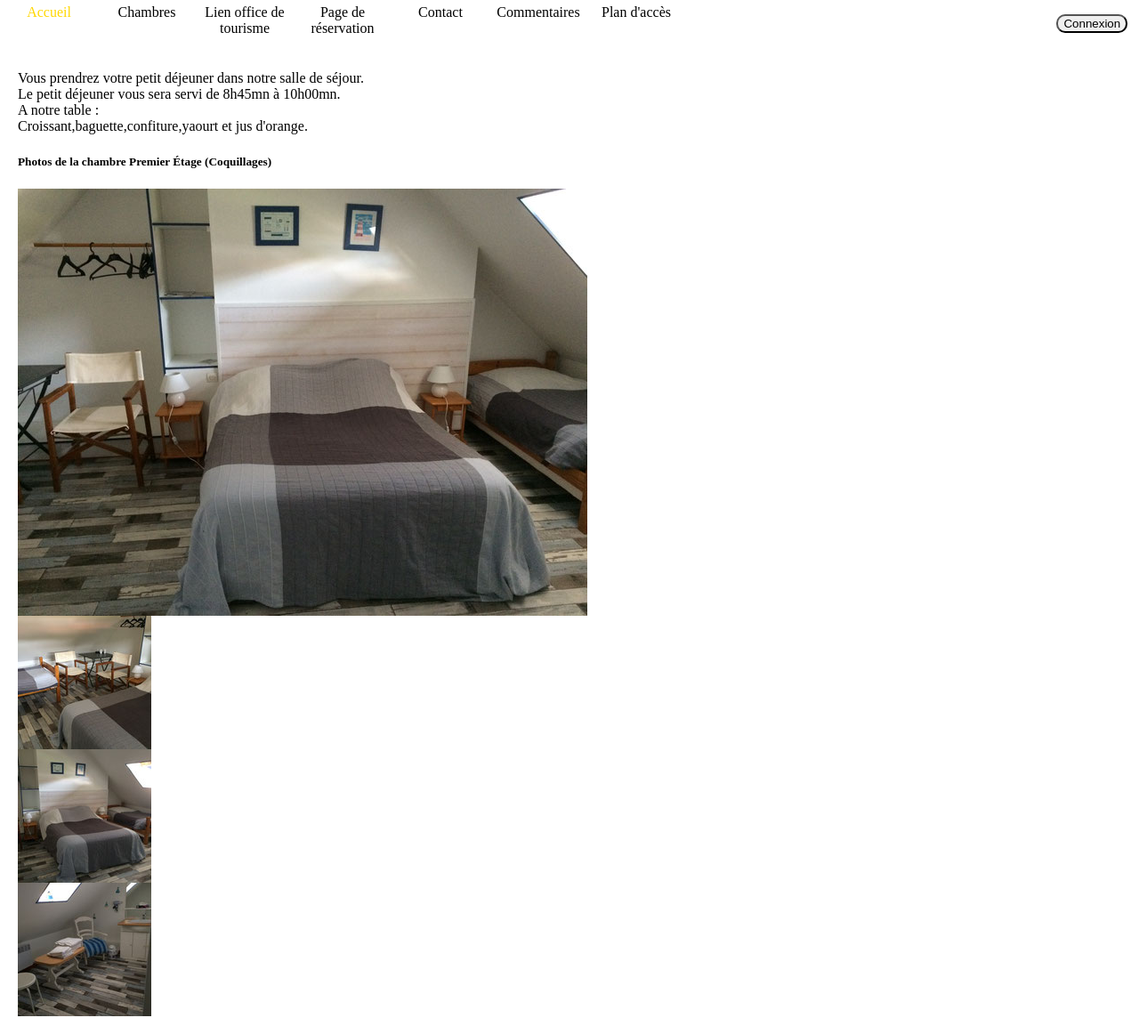
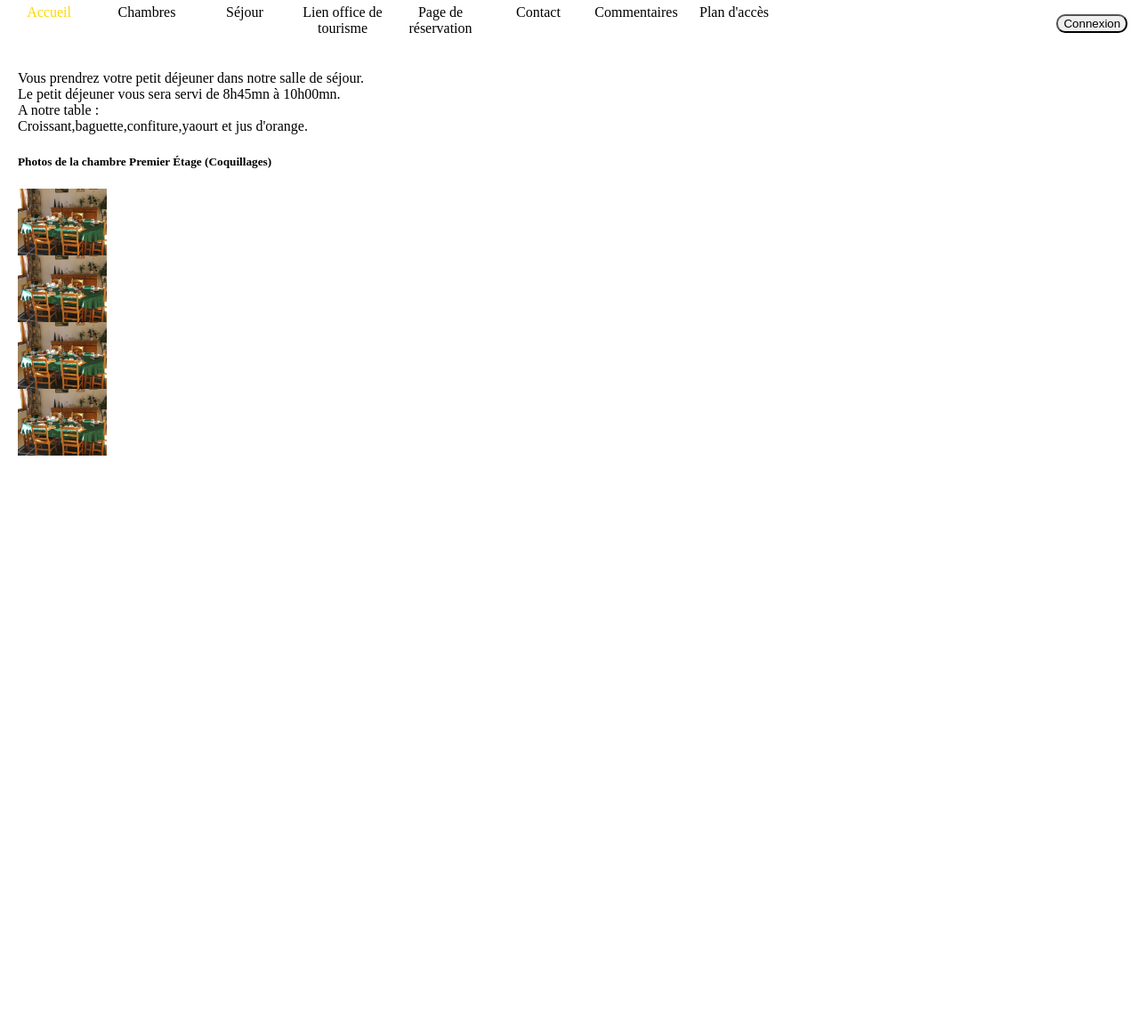
Before and after one commit to DameJu/hostroom, a PHP site: page /sejour.php in a window 1280 px wide. Shown: the whole page at 89% size. After the commit the page ends 512 px from the top, so only its background shows below. Run offline with PHP 8.4, Linux system fonts and the light colour scheme.

Commit message:
changement photos séjour

```diff
--- a/css/header.css
+++ b/css/header.css
@@ -63,6 +63,7 @@ button{
 
 
 /*parallax*/
+
 .parallax {
     background-image: url("./unknown.png");
     min-height: 500px;
@@ -80,3 +81,7 @@ button{
 
     padding: 20px;
 }
+
+img{
+    width: 100px;
+}
--- a/header.php
+++ b/header.php
@@ -17,6 +17,7 @@
                         <li><a href="#">Chambre 3</a></li>
                     </ul>
                 </li>
+                <li class="menu2"><a href="./sejour.php">Séjour</a></li>
                 <li class="menu2"><a href="#">Lien office de tourisme</a></li>
                 <li class="menu2"><a href="#">Page de réservation</a></li>
                 <li class="menu2"><a href="#">Contact</a></li>
--- a/sejour.php
+++ b/sejour.php
@@ -21,21 +21,21 @@ include './header.php';
         <section id="galerie">
             <div class="grid_container">
                 <div class="box grid_item">
-                    <img src="./images/chambre2etage.jpg">
+                    <img src="./images/23tabled.jpg.jpg">
 
                 </div>
 
                 <div class="box grid_item">
-                    <img src="./images/chambre2etage1.jpg">
+                    <img src="./images/23tabled.jpg.jpg">
 
                 </div>
 
                 <div class="box grid_item">
-                    <img src="./images/chambre2etage2.jpg">
+                    <img src="./images/23tabled.jpg.jpg">
 
                 </div>
                 <div class="box grid_item">
-                    <img src="./images/chambre2etage3.jpg">
+                    <img src="./images/23tabled.jpg.jpg">
 
                 </div>
             </div>
```
Also changed, not shown: images/23tabled.jpg.jpg (renamed from images/23 Table du petit déjeuner.JPG).
